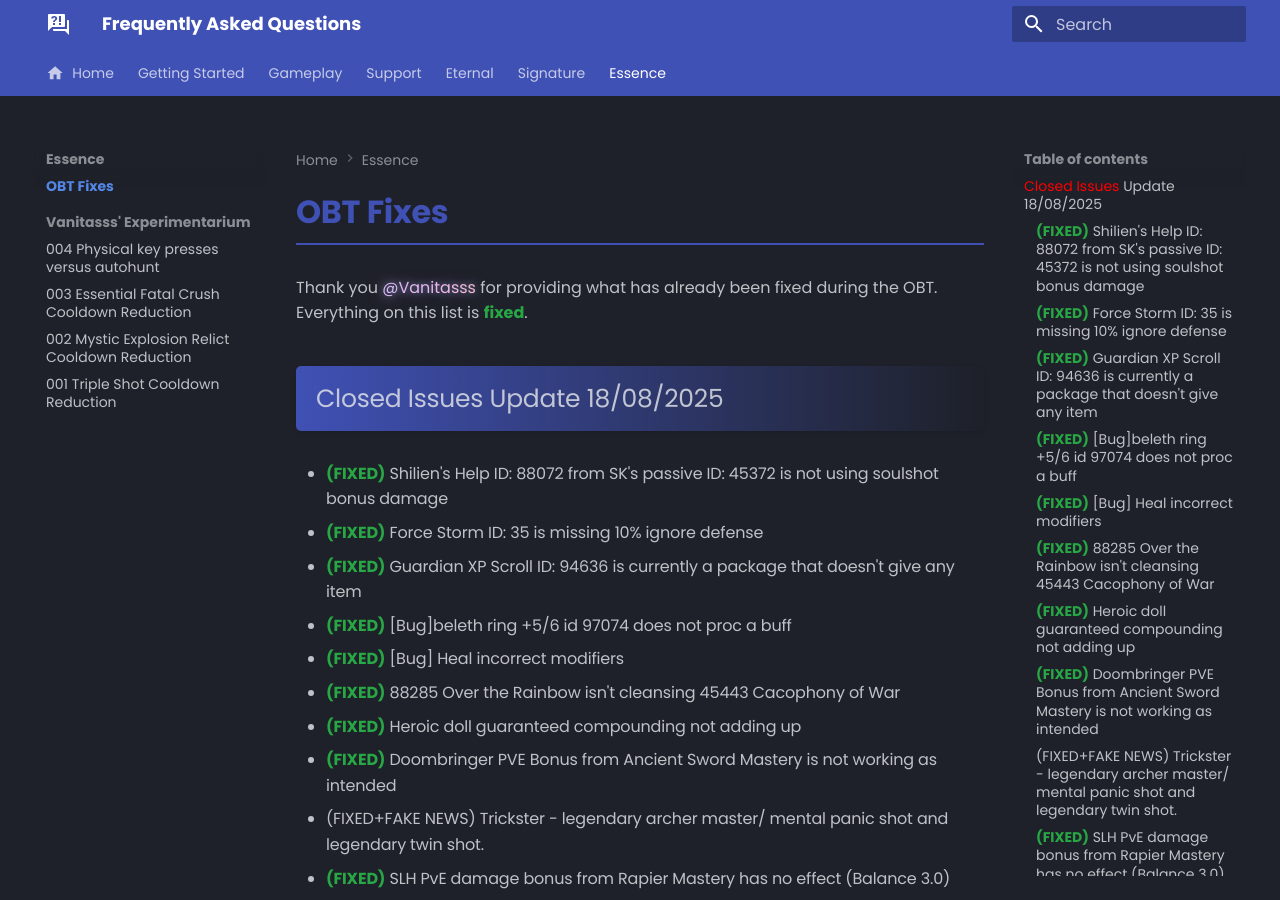
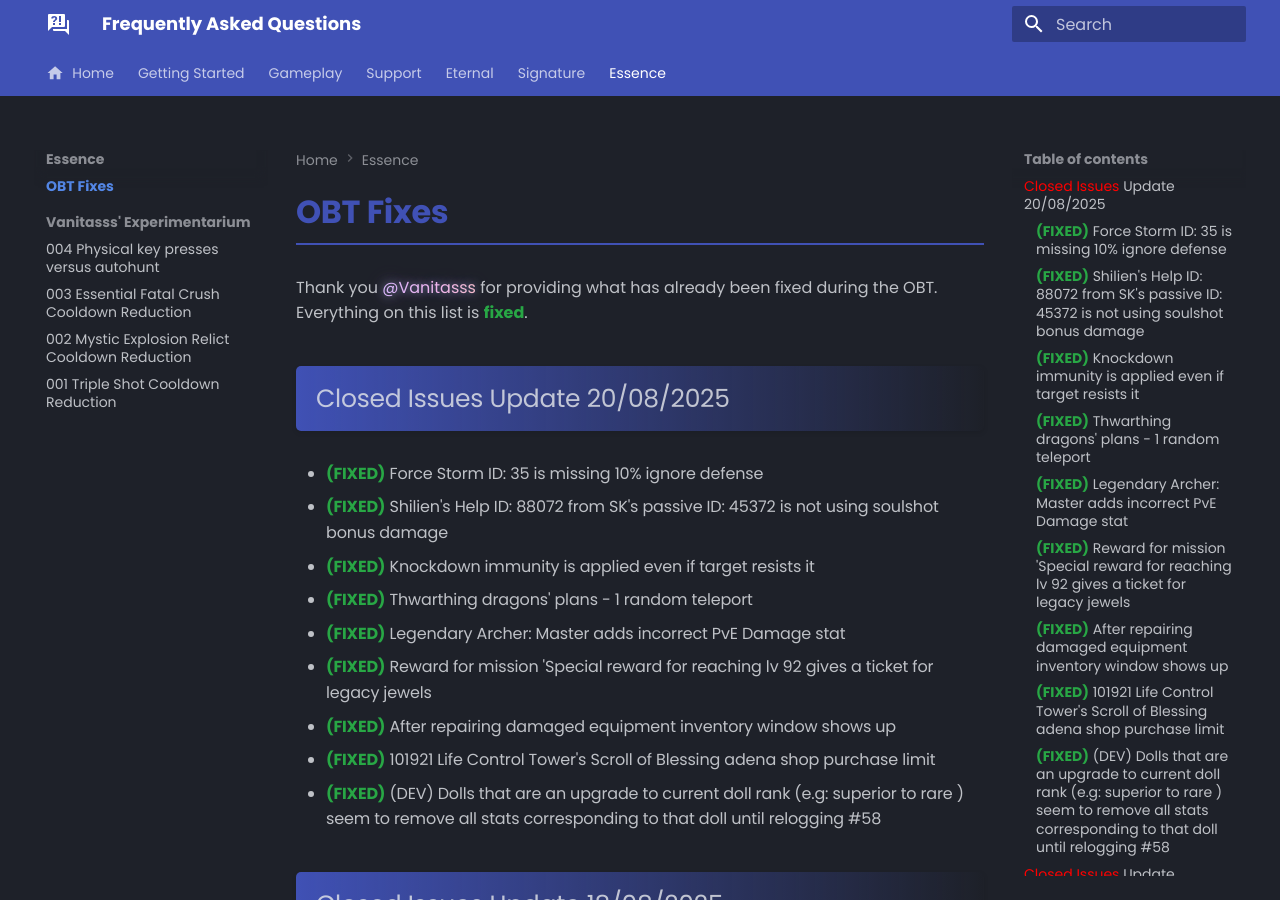
Before and after one commit to tab1-web/faq, an MkDocs documentation site: the page built from docs/essence/fixed_issues.md, in a window 1280 px wide and 900 px high. Built offline with MkDocs 1.6.1 and Material for MkDocs 9.7.7, drawn with Linux system fonts in a browser that asks for light colours; some web fonts are replaced.

Commit message:
update exp004 and last fixedIssues

```diff
--- a/docs/essence/fixed_issues.md
+++ b/docs/essence/fixed_issues.md
@@ -49,6 +49,18 @@ h3 {
 
 Thank you <span class="vanitasss-gradient">@Vanitasss</span> for providing what has already been fixed during the OBT.
 Everything on this list is **fixed**{style="color:#28a745;"}.
+
+## Closed Issues Update 20/08/2025
+
+- ### (FIXED) Force Storm ID: 35 is missing 10% ignore defense
+- ### (FIXED) Shilien's Help ID: 88072 from SK's passive ID: 45372 is not using soulshot bonus damage
+- ### (FIXED) Knockdown immunity is applied even if target resists it
+- ### (FIXED) Thwarthing dragons' plans - 1 random teleport
+- ### (FIXED) Legendary Archer: Master adds incorrect PvE Damage stat
+- ### (FIXED) Reward for mission 'Special reward for reaching lv 92 gives a ticket for legacy jewels
+- ### (FIXED) After repairing damaged equipment  inventory window shows up
+- ### (FIXED) 101921 Life Control Tower's Scroll of Blessing adena shop purchase limit
+- ### (FIXED) (DEV) Dolls that are an upgrade to current doll rank (e.g: superior to rare ) seem to remove all stats corresponding to that doll until relogging #58
 
 ## Closed Issues Update 18/08/2025
 
```
Also changed, not shown: docs/essence/exp004.md (+17 -17 lines).
